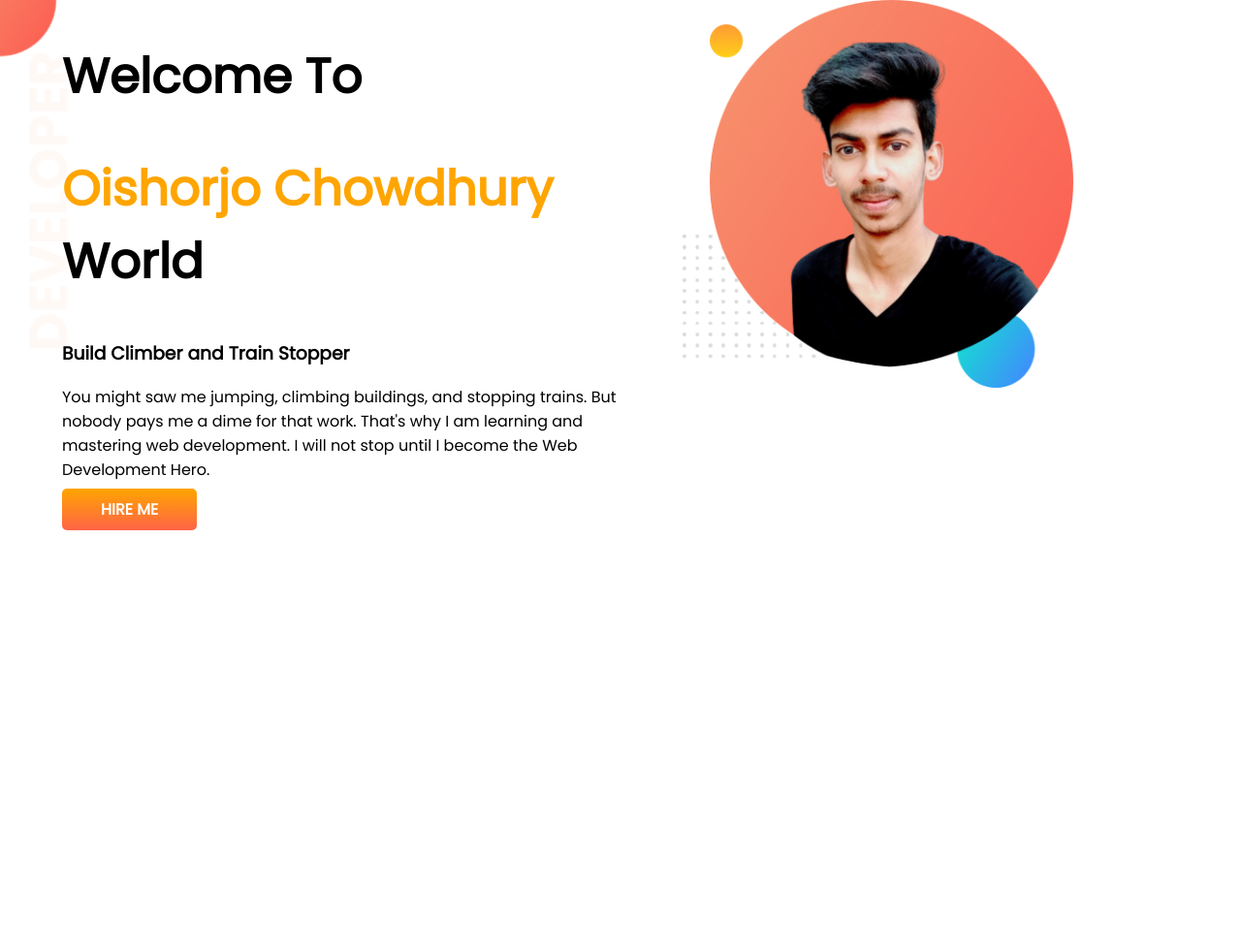
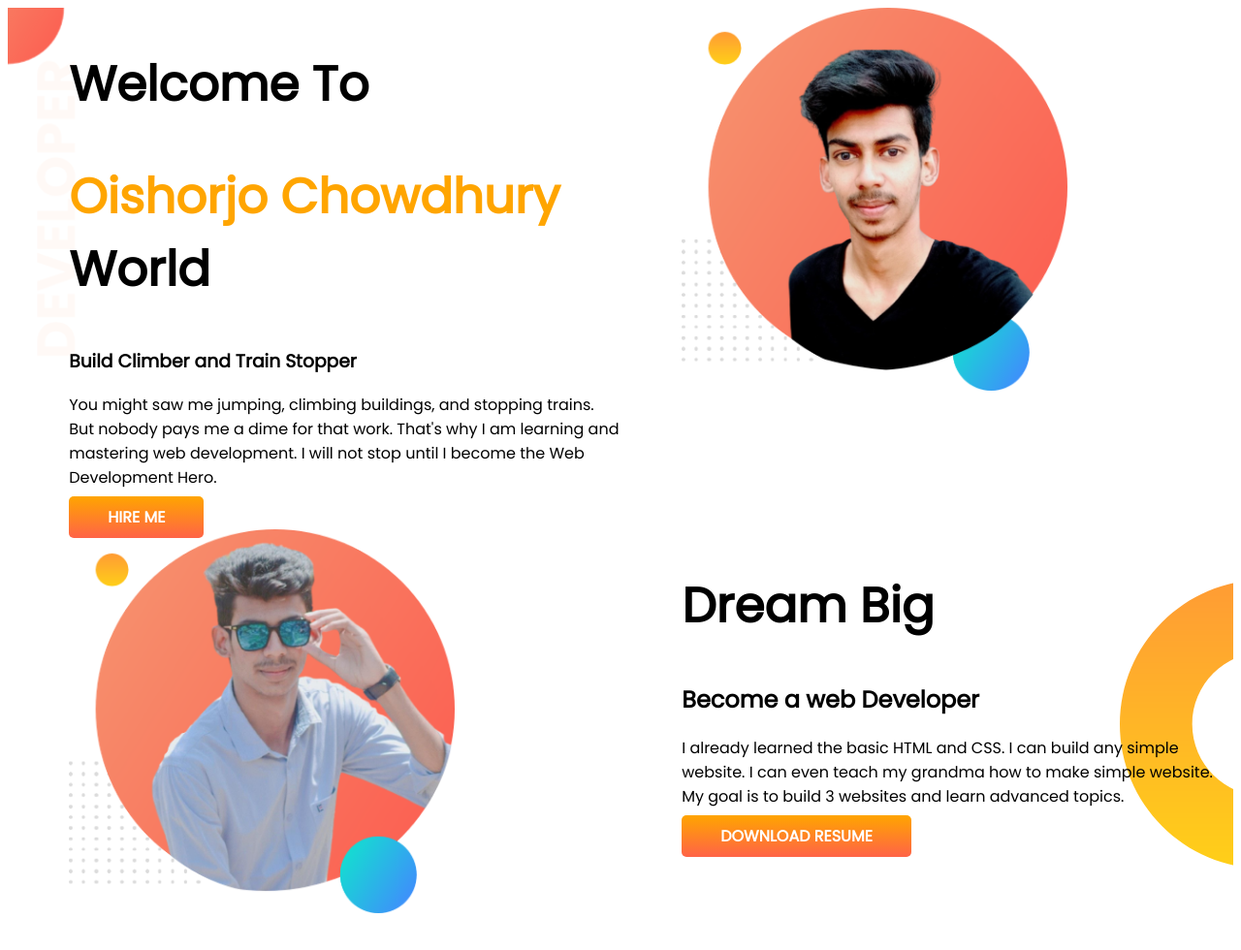
Before and after one commit to MdTarekRahmanChowdhuryOisharja/developer-protfolio, a plain HTML site: page index.html in a window 1280 px wide. Shown: the whole page at 97% size. Before the commit the page ends 800 px from the top, so only its background shows below. Drawn offline with Linux system fonts and the light colour scheme; a web font is replaced by a local one.

Commit message:
dream added

```diff
--- a/index.html
+++ b/index.html
@@ -27,5 +27,16 @@
         <img src="images/4.png" alt="">
     </div>
   </section>
+  <section class="dream-big">
+    <div class="half-width">
+       <img src="images/9.png"alt="">
+    </div>
+    <div class="half-width">
+      <h1>Dream Big</h1>
+      <h2>Become a web Developer</h2>
+      <p>I already learned the basic HTML and CSS. I can build any simple website. I can even teach my grandma how to make simple website. My goal is to build 3 websites and learn advanced topics.</p>
+      <a class="link-button" target="_blank" href="">DOWNLOAD RESUME</a>
+    </div>
+  </section>
 </body>
 </html>
--- a/style.css
+++ b/style.css
@@ -1,6 +1,6 @@
 body{
     font-family: 'Poppins', sans-serif;
-     margin: 0;
+     margin-bottom: 100px;
 }
 h1{
     font-size: 50px;
@@ -10,6 +10,7 @@ h1{
 }
 section{
     display: flex;
+    margin: ;
 }
 .half-width{
     width: 50%;
@@ -30,3 +31,8 @@ section{
     background-image: url(images/top-banner.png);
     background-repeat: no-repeat;
 }
+.dream-big{
+    background-image: url(images/dream-bg.png);
+    background-repeat: no-repeat;
+    background-position: right;
+}
```
Also changed, not shown: images/9.png (added), images/my-bg.png, images/my-bg2.png.
